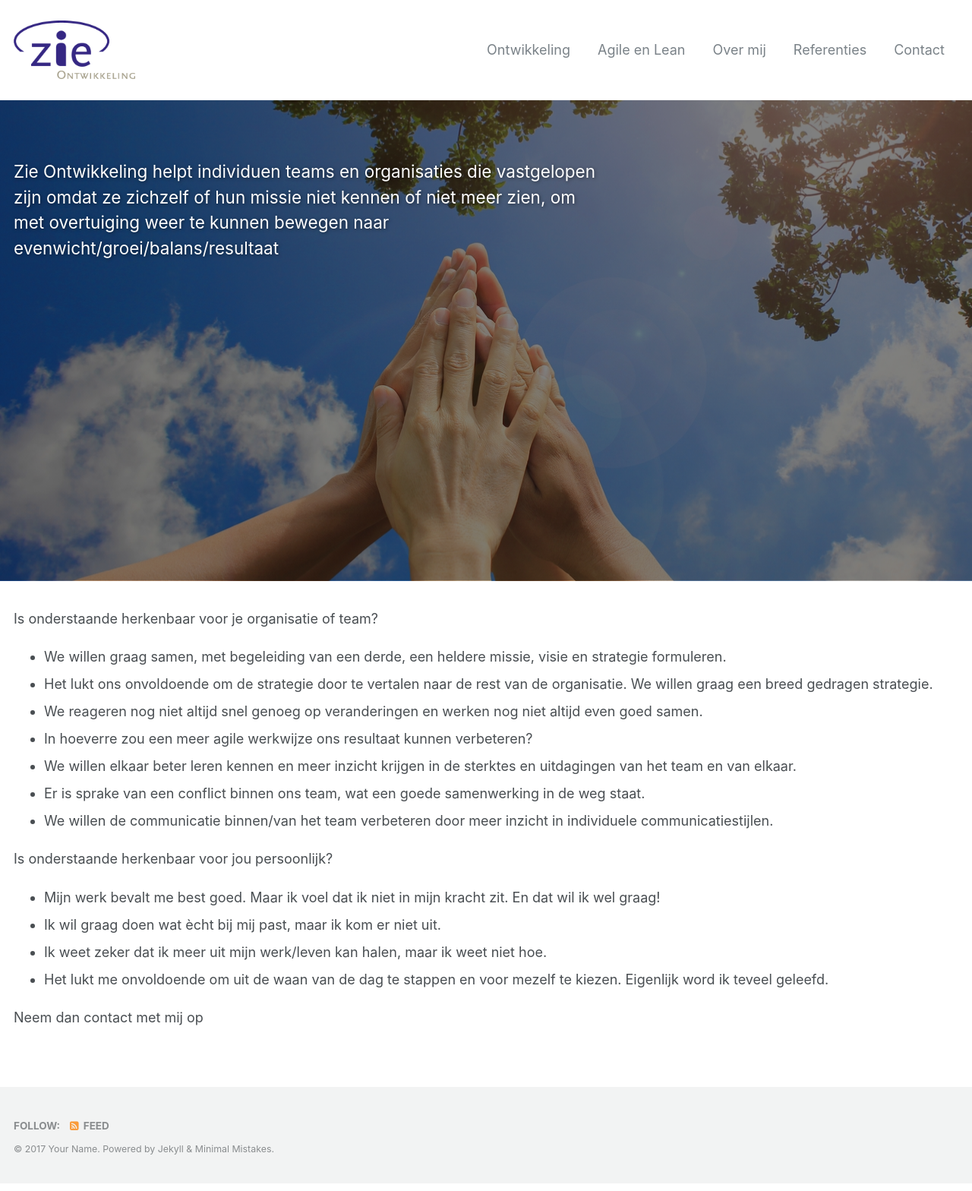
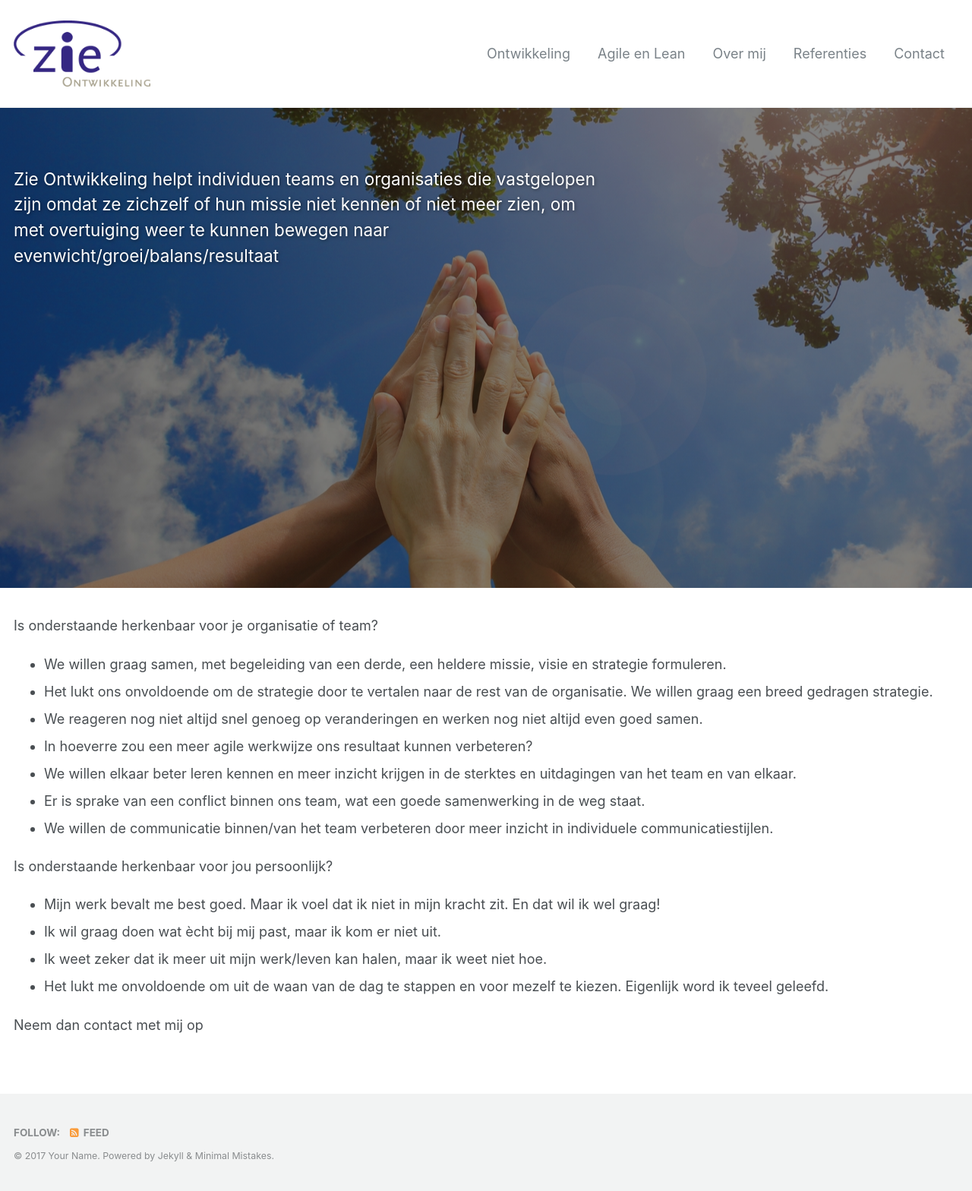
Before and after one commit to twinmum1/zie-ontwikkeling, a Jekyll site: the page built from index.md, in a window 1280 px wide. Shown: the whole page at 76% size. Built offline with Jekyll 4.4.1, drawn with Linux system fonts in a browser that asks for light colours.

Commit message:
Update masthead.html

```diff
--- a/_includes/masthead.html
+++ b/_includes/masthead.html
@@ -3,7 +3,7 @@
     <div class="masthead__menu">
       <nav id="site-nav" class="greedy-nav">
       <!--  <a class="site-title" href="{{ '/' | absolute_url }}">{{ site.title }}</a> -->
-        <a class="site-title" href="{{ '/' | absolute_url }}"><img src="assets/images/ZieLogo.png"  width="160px" height="auto" alt="{{ '/' | absolute_url }}"/></a>
+        <a class="site-title" href="{{ '/' | absolute_url }}"><img src="assets/images/ZieLogo.png"  width="180px" height="auto" alt="{{ '/' | absolute_url }}"/></a>
         <ul class="visible-links">
           {% for link in site.data.navigation.main %}
             {% if link.url contains 'http' %}
```
